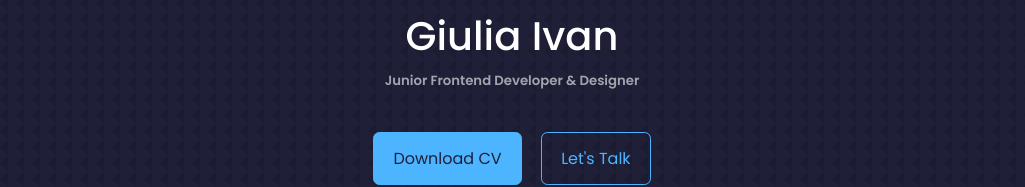
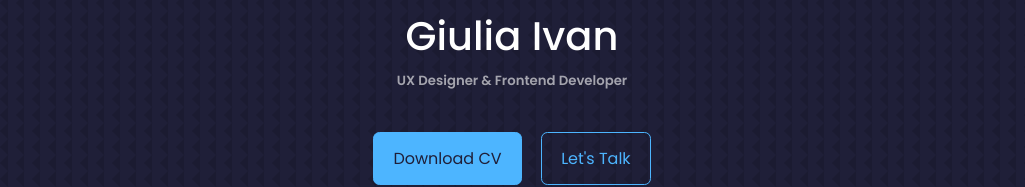
Before and after one commit to GiuliaIvan/portfolio-updatedVersion, a React (Create React App) app: page / in a window 1280 px wide. Shown: the part 133-320 px from the top of the page, without its empty margins (128-1153 px from the left). Built offline with nearby package versions, Linux system fonts and the light colour scheme.

Commit message:
Update job title in header component

```diff
--- a/src/components/header/Header.jsx
+++ b/src/components/header/Header.jsx
@@ -10,7 +10,7 @@ const Header = () => {
       <div className="container header__container">
         <h5>Hey gang, I'm</h5>
         <h1>Giulia Ivan</h1>
-        <h5 className="text-light">Junior Frontend Developer & Designer</h5>
+        <h5 className="text-light">UX Designer & Frontend Developer</h5>
         <CTA />
         <HeaderSocials />
 
```
